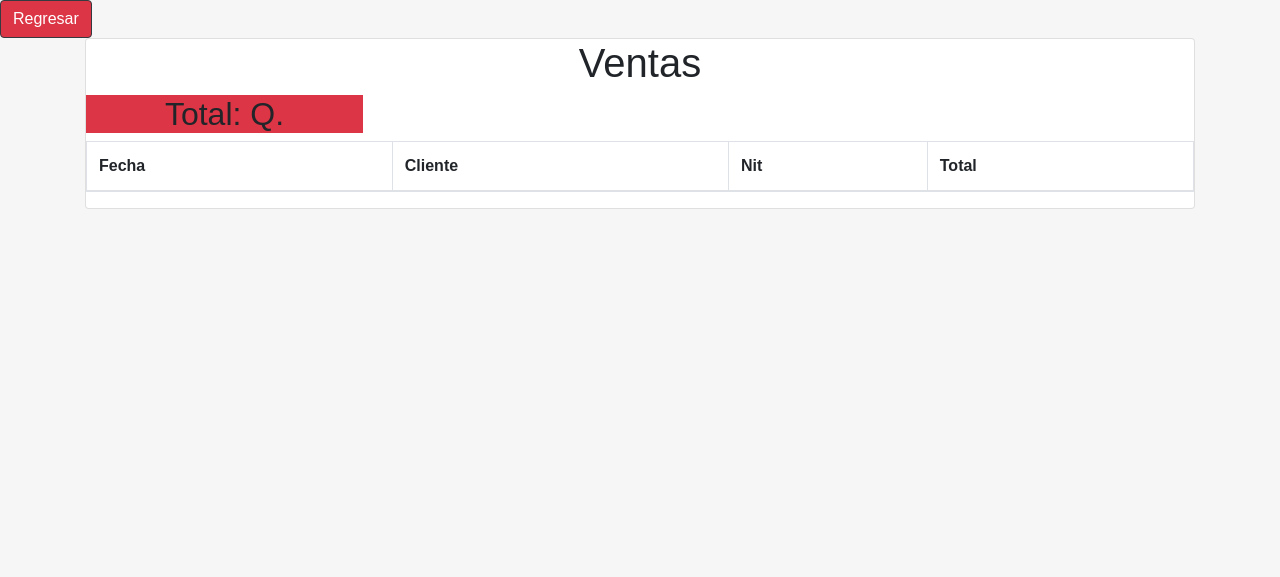
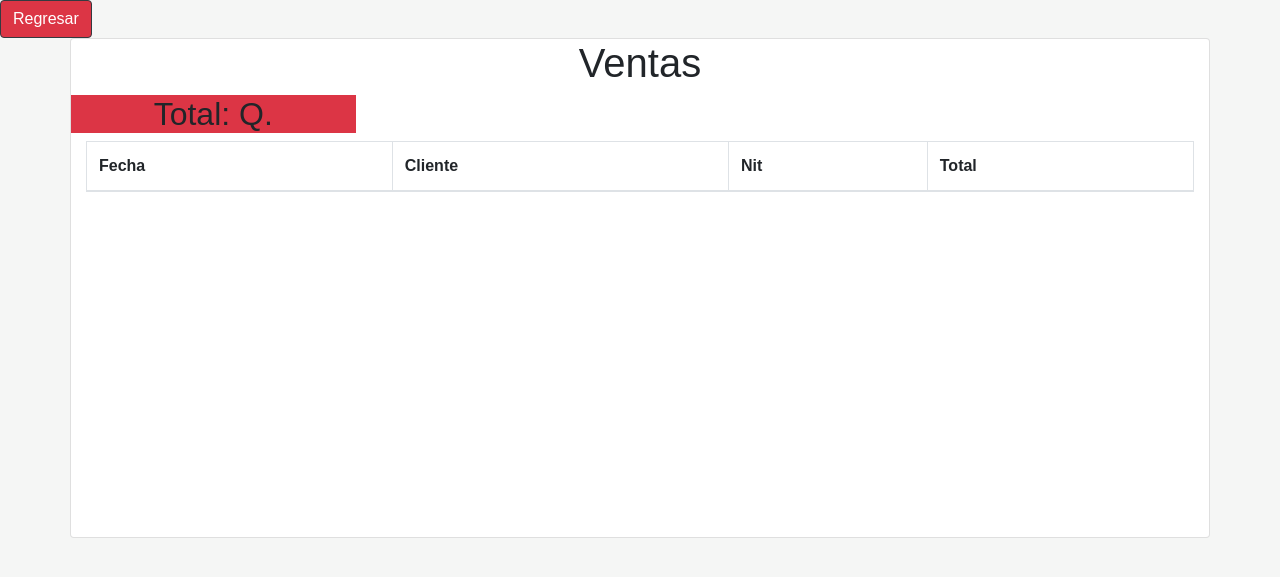
Before and after one commit to MarcosCastillo7/Pventa, a Node server app: template src/views/ventas/ListVentas.hbs in a window 1280 px wide. Shown: the part 56-633 px from the top of the page. Run offline with Node 20, Linux system fonts and the light colour scheme; the template is opened without the code that fills it, so the values that code supplies are empty; some libraries are stand-ins or nearby versions.

Commit message:
required

```diff
--- a/src/views/ventas/ListVentas.hbs
+++ b/src/views/ventas/ListVentas.hbs
@@ -1,9 +1,10 @@
 <a href="/profile" class="btn btn-danger border-dark">Regresar</a>
-<div class="container">
-    <div class="card">
+<div class="container card" style="overflow: scroll; height:500px; width:100%">
     <h1 style="text-align: center;">Ventas</h1>
+    <div class="row">
         <h2 class="bg-danger col-3" style="text-align: center;">Total: Q. {{total}}</h2>
-        <div class="table-responsive">
+    </div>
+
     <table class="table table-bordered">
         <thead>
             <tr>
@@ -27,5 +28,3 @@
         </tbody>
     </table>
 </div>
-    </div>
-</div>
--- a/src/views/ventas/factura.hbs
+++ b/src/views/ventas/factura.hbs
@@ -153,6 +153,10 @@
     })
 
     $('#guardar').click(async function () {
+        if($("input[name='nombre").val()==="" || $("input[name='nit']").val()===""){
+            $("#message").append(message('Ingrese información del cliente'));
+            return
+        }
         url = "/ventas/factura";
         factura = {
             cliente: $("input[name='nombre']").val(),
```
Lines whose indentation alone changed are shown as unchanged.
